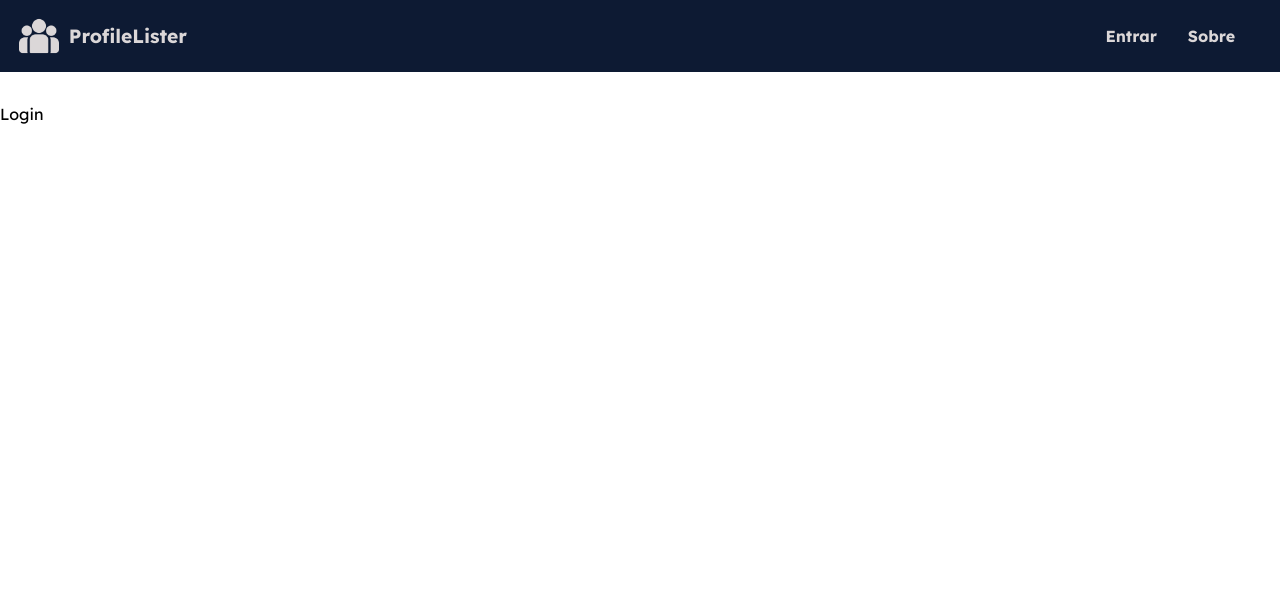
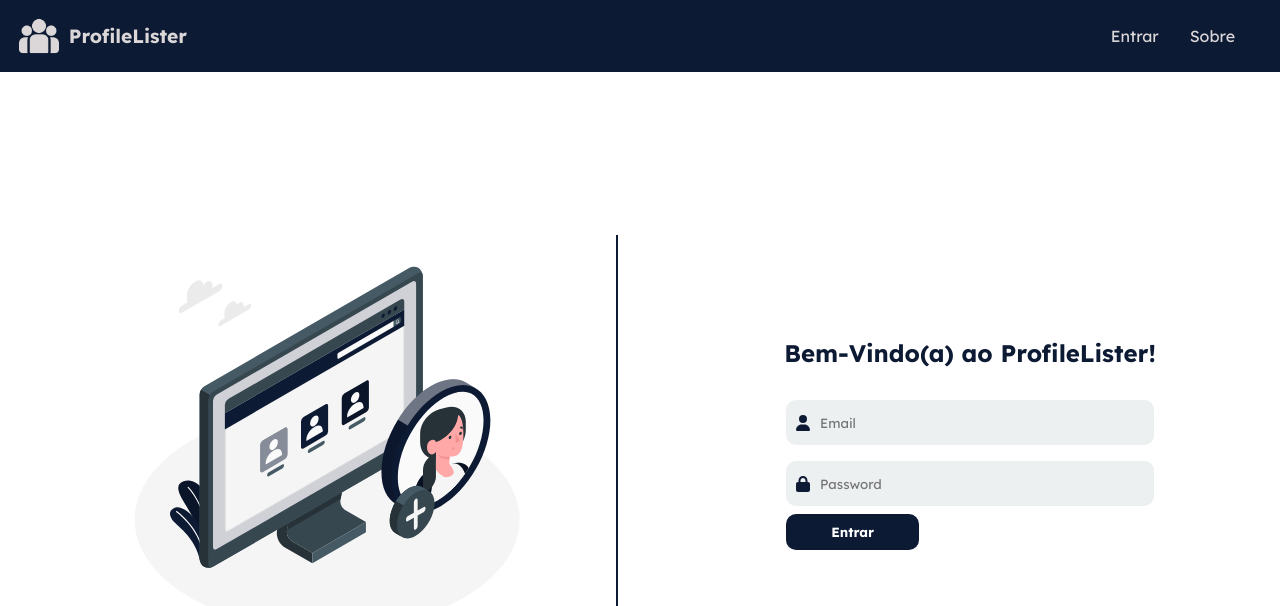
Before and after one commit to Matheuz233/ProfileLister, a React (Vite) app: page / in a window 1280 px wide. Shown: the top 606 px of the page. Built offline with nearby package versions, Linux system fonts and the light colour scheme.

Commit message:
feat: 🔨 Criação da Tela de Login

```diff
--- a/package.json
+++ b/package.json
@@ -10,6 +10,9 @@
     "preview": "vite preview"
   },
   "dependencies": {
+    "@fortawesome/fontawesome-svg-core": "^6.5.2",
+    "@fortawesome/free-solid-svg-icons": "^6.5.2",
+    "@fortawesome/react-fontawesome": "^0.2.2",
     "react": "^18.2.0",
     "react-dom": "^18.2.0",
     "react-router-dom": "^6.23.1"
--- a/src/components/Navbar/Navbar.module.css
+++ b/src/components/Navbar/Navbar.module.css
@@ -36,7 +36,6 @@
 .links_list li a {
   color: #dbd7d8;
   text-decoration: none;
-  font-weight: bold;
   padding: 5px;
   transition: border-color 0.4s;
   border-bottom: 2px solid transparent;
@@ -46,6 +45,7 @@
   border-color: #dbd7d8;
 }
 
+/* Design Responsivo */
 @media screen and (max-width: 767px) {
   .navbar {
     flex-direction: column;
--- a/src/index.css
+++ b/src/index.css
@@ -4,3 +4,11 @@
     box-sizing: border-box;
     font-family: "Lexend", sans-serif;
 }
+
+textarea:focus,
+input:focus,
+select:focus {
+    box-shadow: 0 0 0 0;
+    border: 0 none;
+    outline: 0;
+}
--- a/src/pages/Login/Login.jsx
+++ b/src/pages/Login/Login.jsx
@@ -1,7 +1,63 @@
+import { faUser, faLock } from "@fortawesome/free-solid-svg-icons";
+import { FontAwesomeIcon } from "@fortawesome/react-fontawesome";
+import { useState } from "react";
+
+import mainImage from "../../assets/banner.svg";
+
+import styles from "./Login.module.css";
+
 const Login = () => {
+  const [email, setEmail] = useState("");
+  const [password, setPassword] = useState("");
+  const [error, setError] = useState("");
+
+  const handleSubmit = (e) => {
+    e.preventDefault();
+    setError("");
+
+    if (email === "usuario@exemplo.com" && password === "12345678") {
+      // Adicionar Redirecionamento
+    } else {
+      setError("Email ou Senha Inválida");
+    }
+  };
+
   return (
-    <div>Login</div>
-  )
-}
+    <div className={styles.login}>
+      <img className={styles.img} src={mainImage} alt="Banner" />
 
-export default Login
+      <form className={styles.form} onSubmit={handleSubmit}>
+        <h2>Bem-Vindo(a) ao ProfileLister!</h2>
+        {error && <p className={styles.error}>{error}</p>}
+        <label className={styles.label_input} htmlFor="email">
+          <FontAwesomeIcon className={styles.icon} icon={faUser} />
+          <input
+            type="email"
+            id="email"
+            placeholder="Email"
+            value={email}
+            onChange={(e) => setEmail(e.target.value)}
+            required
+          />
+        </label>
+        <label className={styles.label_input} htmlFor="password">
+          <FontAwesomeIcon className={styles.icon} icon={faLock} />
+          <input
+            type="password"
+            id="password"
+            placeholder="Password"
+            value={password}
+            onChange={(e) => setPassword(e.target.value)}
+            required
+          />
+        </label>
+
+        <button type="submit" className={styles.btn}>
+          Entrar
+        </button>
+      </form>
+    </div>
+  );
+};
+
+export default Login;
--- /dev/null
+++ b/src/pages/Login/Login.module.css
@@ -0,0 +1,100 @@
+.login {
+    display: flex;
+    justify-content: center;
+    align-items: center;
+    height: 85vh;
+}
+
+.img {
+    max-width: 500px;
+    width: 100%;
+    max-height: 500px;
+    min-height: auto;
+    padding-right: 5em;
+    margin-right: 10em;
+    border-right: #0D1A33 2px solid;
+}
+
+.form {
+    display: flex;
+    flex-direction: column;
+    width: 30%;
+}
+
+.form h2 {
+    color: #0D1A33;
+    text-align: center;
+    margin-bottom: 1em;
+}
+
+.error {
+    color: red;
+    margin-bottom: 1em;
+    text-align: center;
+  }
+
+.form input {
+    height: 45px;
+    width: 100%;
+    border: none;
+    border-radius: 10px;
+    background-color: #ecf0f1
+}
+
+.label_input {
+    background-color: #ecf0f1;
+    border-radius: 10px;
+    display: flex;
+    align-items: center;
+    margin: 8px;
+}
+
+.icon {
+    padding: 0 10px;
+    color: #0D1A33;
+}
+
+.icon-modify {
+    color: #0D1A33;
+    padding: 0 10px;
+}
+
+.btn {
+    background-color: #0D1A33;
+    color: white;
+    font-weight: bold;
+    border: none;
+    border-radius: 10px;
+    padding: 10px;
+    width: 10em;
+    margin-left: 8px;
+}
+
+/* Design Responsivo */
+@media screen and (max-width: 1040px) {
+    .img {
+        width: 400px;
+        padding: 0;
+        margin-right: 3em;
+    }
+
+    .form {
+        width: 90%;
+    }
+}
+
+@media screen and (max-width: 767px) {
+    .img {
+        display: none;
+    }
+
+    .form {
+        width: 70%;
+    }
+}
+
+@media screen and (max-width: 425px) {
+    .form {
+        width: 90%;
+    }
+}
```
Also changed, not shown: 1 other file (tests, documents, lock files or other folders).
